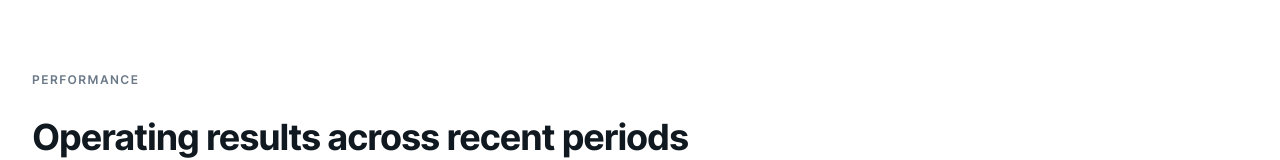
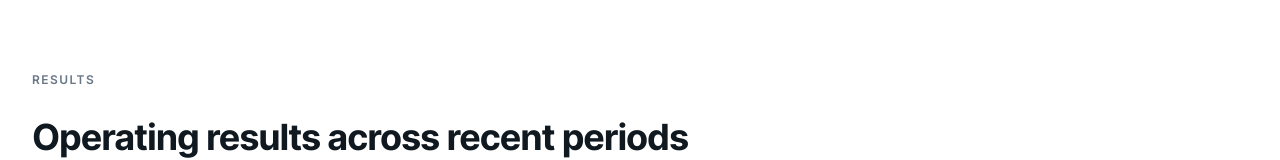
Before and after one commit to PanzerKunst/athena-finance-website, a React (Vite) app: page / in a window 1280 px wide. Shown: the part 1155-1315 px from the top of the page. Built offline with nearby package versions, Linux system fonts and the light colour scheme.

Commit message:
Renamed "performance" to "results" on the copy and links

```diff
--- a/src/UI/LandingPage/LandingPage.tsx
+++ b/src/UI/LandingPage/LandingPage.tsx
@@ -48,9 +48,9 @@ export function LandingPage() {
           </div>
         </section>
 
-        <section id="performance">
+        <section id="results">
           <div className="container">
-            <p className="label">Performance</p>
+            <p className="label">Results</p>
             <h2>Operating results across recent periods</h2>
             <p className="muted">
               Results are shown from the current account record as of {asOfFormatter.format(new Date(statsAsOf))}. Historical performance is not
--- a/src/UI/_CommonComponents/AppHeader/AppHeader.tsx
+++ b/src/UI/_CommonComponents/AppHeader/AppHeader.tsx
@@ -18,7 +18,7 @@ type SectionLink = {
 
 const sectionLinks: SectionLink[] = [
   { label: "Our process", href: "#process" },
-  { label: "Performance", href: "#performance" }
+  { label: "Results", href: "#results" }
 ]
 
 export function AppHeader() {
```
